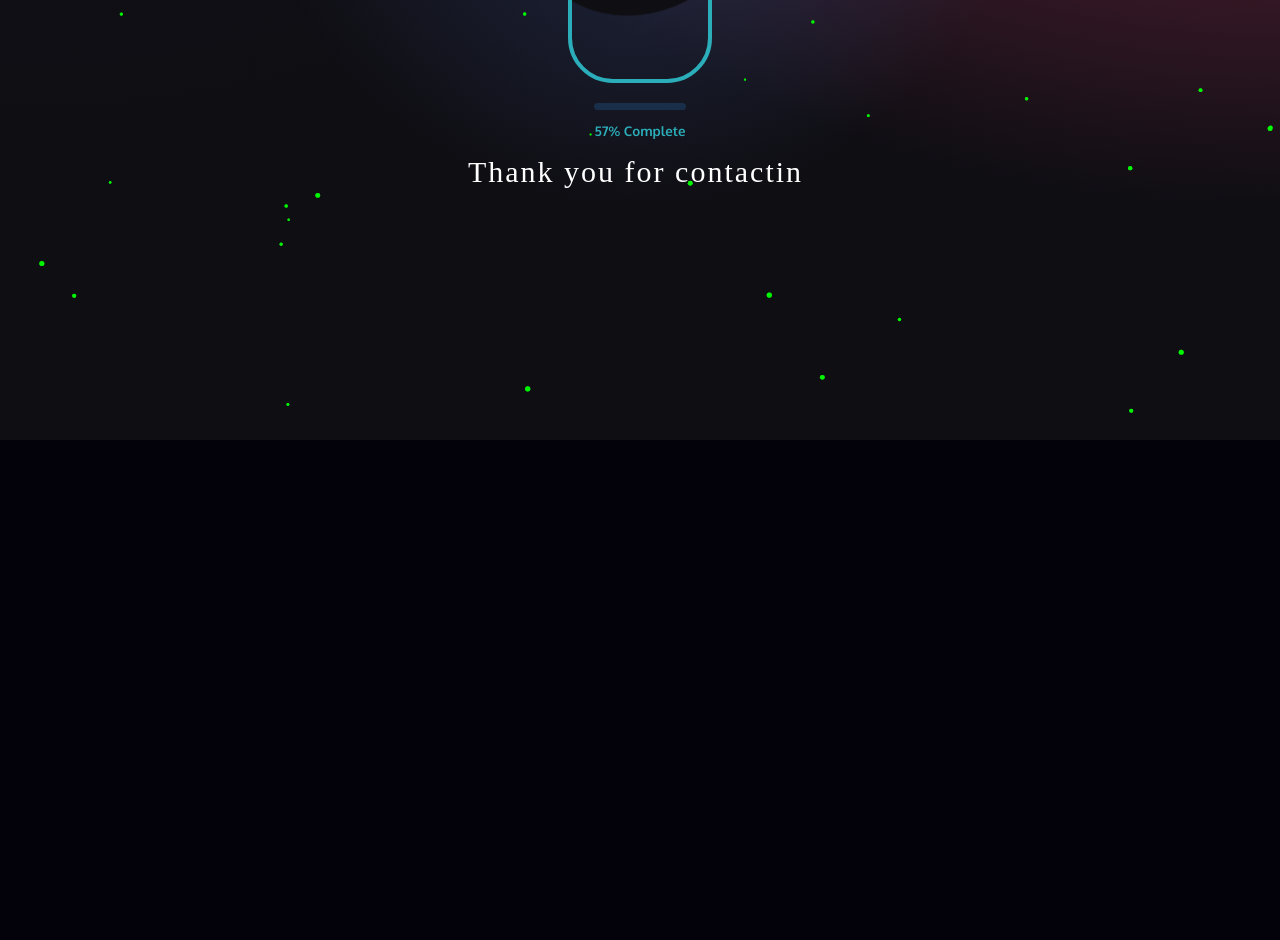
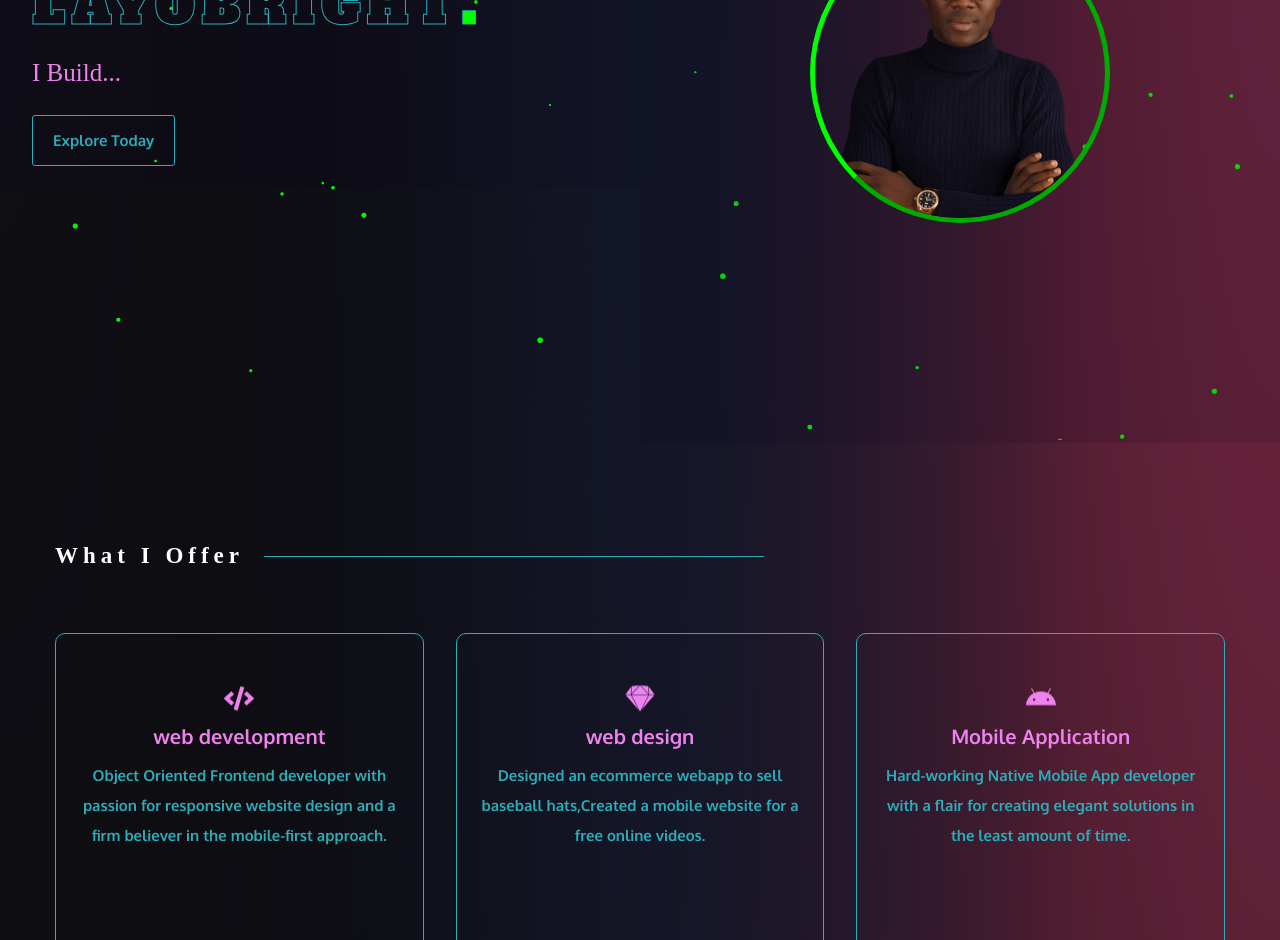
Before and after one commit to Ayodejioladimeji/My-Portfolio-version-2.0, a React (Create React App) app: page / in a window 1280 px wide. Shown: the part 360-1300 px from the top of the page. Before the commit the page ends 800 px from the top, so only its background shows below. Built offline with nearby package versions, Linux system fonts and the light colour scheme; a web font is replaced by a local one.

Commit message:
added updates to the jobs section

```diff
--- a/src/App.js
+++ b/src/App.js
@@ -23,15 +23,15 @@ function App() {
     Aos.init({ duration: 1500 });
   }, []);
 
-  useEffect(() => {
-    setTimeout(() => {
-      setLoading(false);
-    }, 20000);
-  }, []);
+  // useEffect(() => {
+  //   setTimeout(() => {
+  //     setLoading(false);
+  //   }, 20000);
+  // }, []);
 
-  if (loading) {
-    return <Onboarding />;
-  }
+  // if (loading) {
+  //   return <Onboarding />;
+  // }
 
   return (
     <Router>
--- a/src/constants/jobs.jsx
+++ b/src/constants/jobs.jsx
@@ -1,4 +1,37 @@
 const jobs = [
+  {
+    id: "8",
+    order: 8,
+    title: "Frontend Developer",
+    dates: "JAN 2023 - TILL DATE",
+    duties: [
+      "Write clean and efficient code that is maintainable and scalable.",
+      "Collaborated with the UX team to create user-friendly interfaces for the website",
+      "Work with Frontend Frameworks to build complex web applications",
+      "Integrated the web application with third-party APIs such as Google Maps and Stripe.",
+      "Optimize web pages for performance and accessibility",
+      "Participated in daily stand-up meetings and sprint planning sessions.",
+      "Collaborated with the backend team to ensure seamless integration between the Frontend and Backend.",
+    ],
+    company: "TheFoundersLab",
+  },
+  {
+    id: "7",
+    order: 7,
+    title: "Frontend Developer",
+    dates: "AUG 2022 - DEC 2022",
+    duties: [
+      "Use markup languages like HTML to create user-friendly web pages",
+      "Write functional requirement documents and guides",
+      "Ensure high quality graphic standards and brand consistency",
+      "Optimizing web pages for maximum speed and scalability.",
+      "Striking a balance between functional and aesthetic design.",
+      "Implement visual elements that users see and interact with in a web application.",
+      "Developing features to enhance the user experience.",
+      "Maintaining brand consistency throughout the design.",
+    ],
+    company: "FreeLancing",
+  },
   {
     id: "6",
     order: 6,
```
